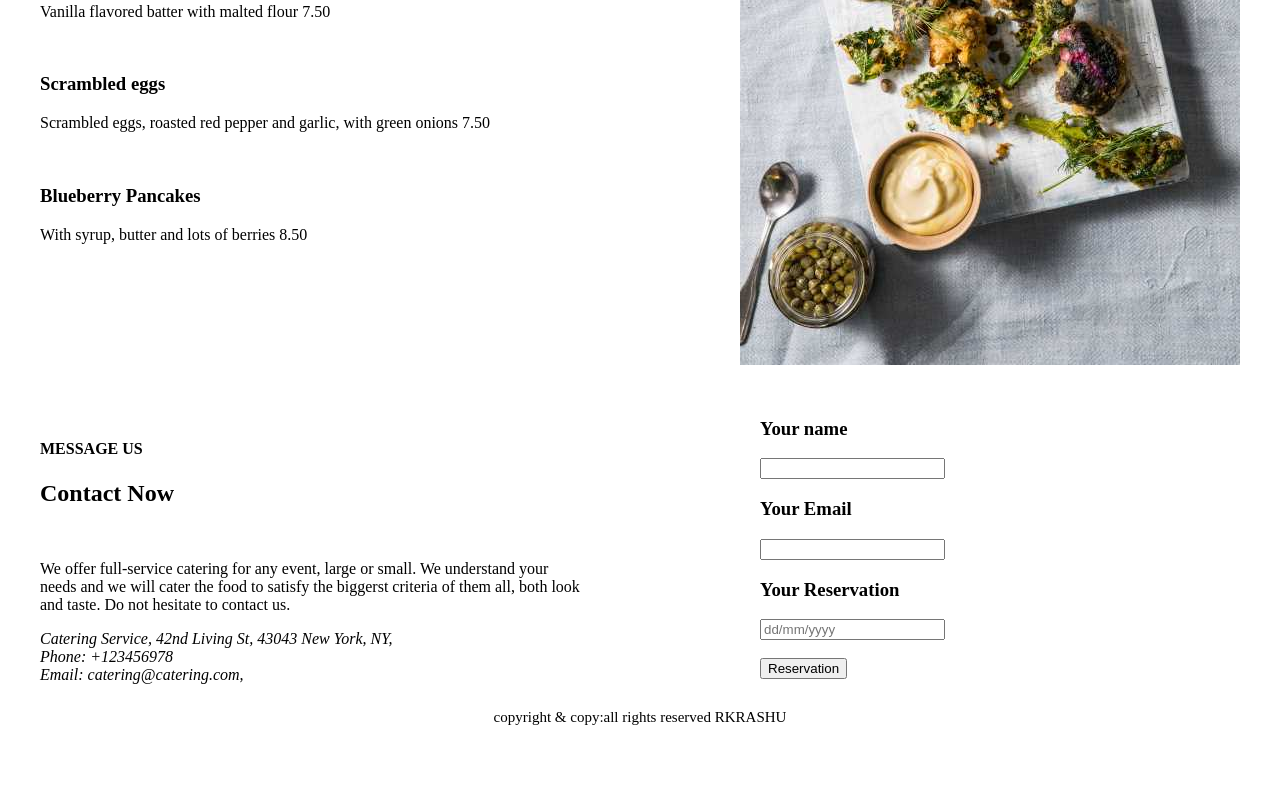
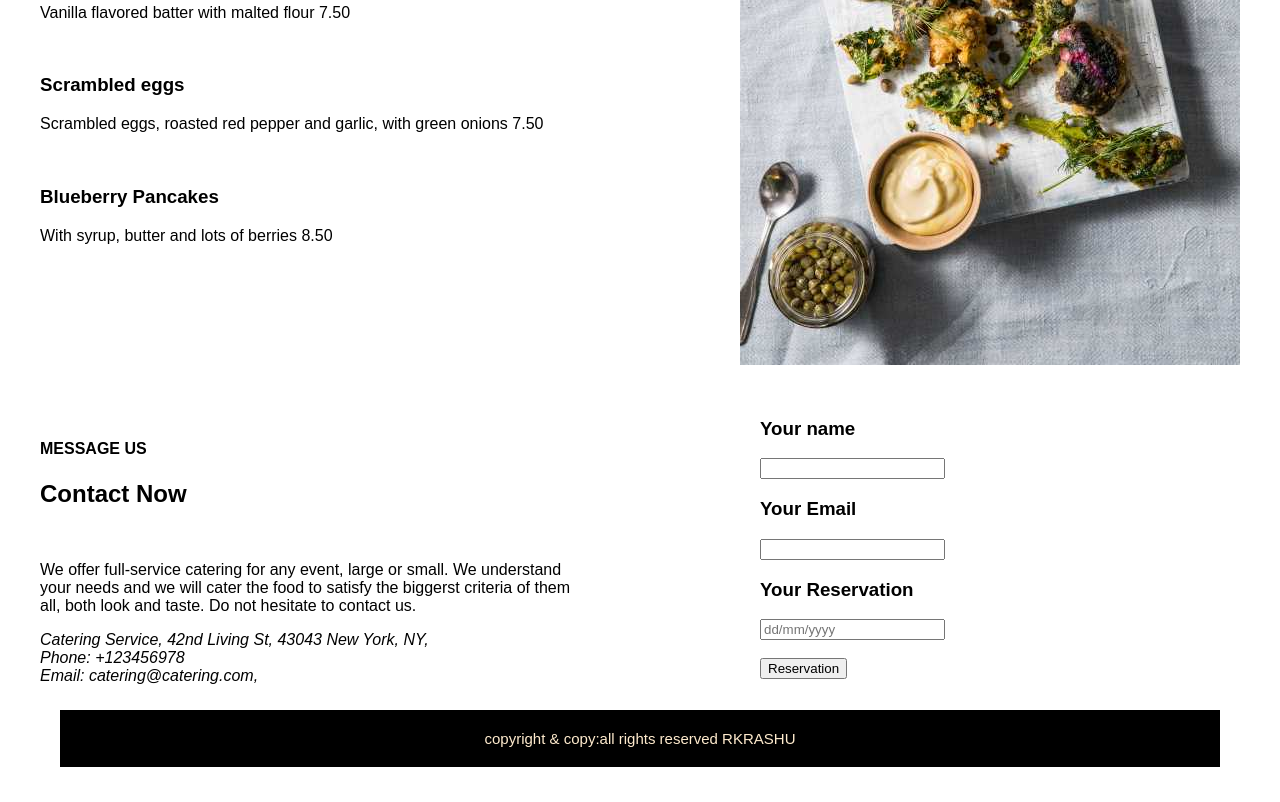
Before and after one commit to rkrashu/le-careting, a plain HTML site: page index.html in a window 1280 px wide. Shown: the part 2096-2898 px from the top of the page. Before the commit the page ends 2857 px from the top, so only its background shows below. Drawn offline with Linux system fonts and the light colour scheme.

Commit message:
added more style

```diff
--- a/index.html
+++ b/index.html
@@ -95,7 +95,9 @@
 
         </div>
         <div id="footer">
-<p style="font-size: 15px;">copyright & copy:all rights reserved RKRASHU</p>
+<p style="font-size: 15px;
+background-color: black;
+padding: 20px;color: blanchedalmond;">copyright & copy:all rights reserved RKRASHU</p>
         </div>
 
 
--- a/style.css
+++ b/style.css
@@ -18,7 +18,8 @@ padding: 0px;
 color: red;}
 #container {width: 1200px;
 margin-left: auto;
-margin-right: auto;}
+margin-right: auto;
+font-family: Arial, Helvetica, sans-serif;}
 #image2 {margin-top: 100px;
 width: 40%;
 margin-right: 0px;
```
